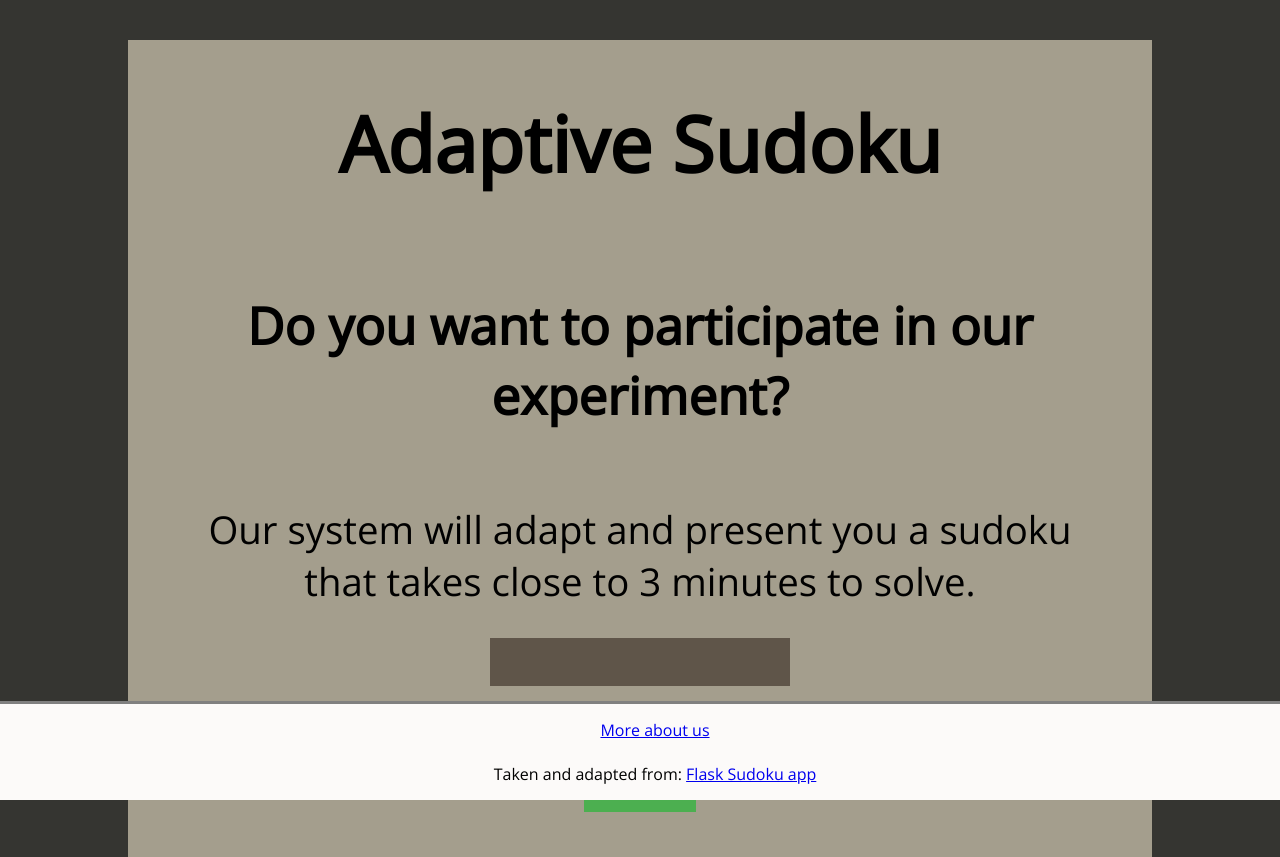
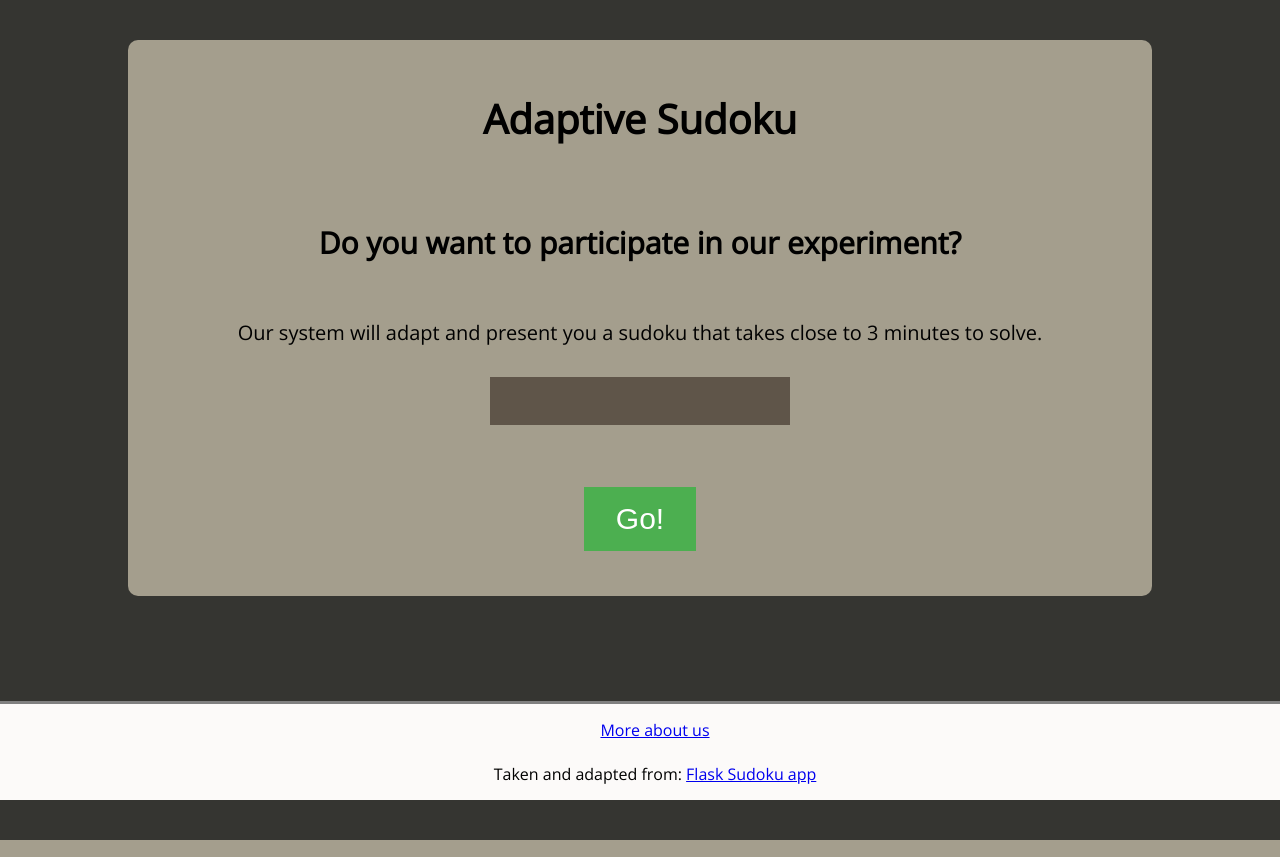
Before and after one commit to miguelgondu/bayesian_sudoku, a Flask app: page / in a window 1280 px wide. Run offline with Flask 2, Linux system fonts and the light colour scheme; parts of the project's set-up code (start-up, migrations or seed data) failed here and were passed over.

Commit message:
Returns to absolute sizes, removes game-container

```diff
--- a/static/styles.css
+++ b/static/styles.css
@@ -14,7 +14,7 @@ body {
 }
 
 p {
-  font-size: 3vw;
+  font-size: 20px;
   text-align: center;
   margin: 3%;
   margin-left: 5%;
@@ -37,19 +37,20 @@ p {
 
 h1 {
   margin      : 5%;
-  font-size   : 6vw;
+  font-size   : 40px;
   font-weight : bold;
   text-align  : center;
 }
 
 h2 {
-  font-size: 4vw;
+  font-size: 30px;
   text-align  : center;
 }
 
 .content-container {
   display: flex;
   width: auto;
+  border-radius: 10px;
   flex-direction: column;
   flex-wrap: wrap;
   justify-content: center;
@@ -74,20 +75,23 @@ h2 {
 
 .game-container {
   display: flex;
+  width: auto;
+  border-radius: 10px;
   flex-direction: column;
+  flex-wrap: wrap;
   justify-content: center;
   align-items: center;
   /* position      : relative;
   box-sizing    : border-box; */
 
-  height        : 600px;
-  width         : 500px;
+  /* height        : 700px;
+  width         : 500px; */
   margin-top    : 40px;
   padding       : 15px;
+  margin: 10%;
 
   cursor        : default;
   background    : #A49E8D;
-  border-radius : 6px;
 }
 
 .fadein-container {
--- a/templates/next.html
+++ b/templates/next.html
@@ -1,7 +1,6 @@
 {% extends "base.html" %}
 {% block content %}
-<div class="game-container">
-    <form action="{{ url_for('solution') }}" method="post" name="sudoku-input" autocomplete="off">
+<form style="padding-top: 5%;" action="{{ url_for('solution') }}" method="post" name="sudoku-input" autocomplete="off">
   {% for i in range(sudoku | length) %}
     <div class="grid-row">
       {% for j in range(sudoku[0] | length) %}
@@ -22,5 +21,4 @@
     <input type="submit" value="Solve" class="btn btn-primary btn-block">
   </div>
 </form>
-</div>
 {% endblock %}
```
Also changed, not shown: templates/index.html (indentation only). Lines whose indentation alone changed are shown as unchanged.
